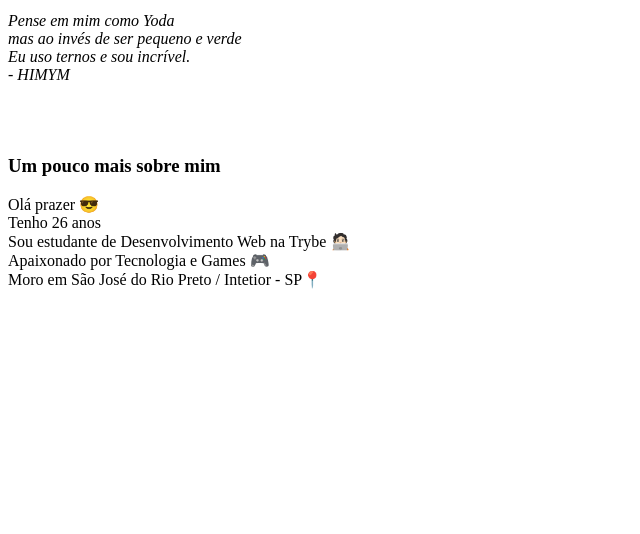
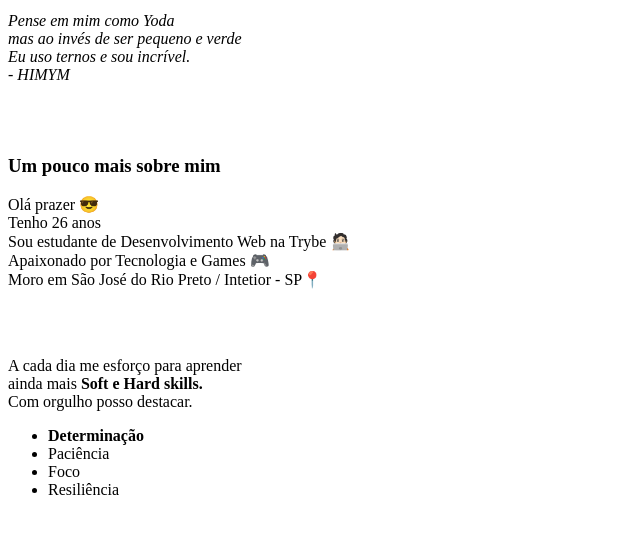
Before and after one commit to FilipeGuto/FilipeGuto.github.io, a plain HTML site: page index.html in a window 1280 px wide. Shown: the part 156-690 px from the top of the page, without its empty margins (0-640 px from the left). Drawn offline with Linux system fonts and the light colour scheme.

Commit message:
Lista de habilidades que me orgulho

```diff
--- a/index.html
+++ b/index.html
@@ -18,7 +18,22 @@
           Sou estudante de Desenvolvimento Web na Trybe 🧑🏻‍💻<br>
           Apaixonado por Tecnologia e Games 🎮<br>
           Moro em São José do Rio Preto / Intetior - SP📍 <br>
-      </p><br<br>
+      </p><br<br><br><br>
+          <p>
+              A cada dia me esforço para aprender<br>
+              ainda mais <strong>Soft e Hard skills.</strong><br>
+              Com orgulho posso destacar.
+            </p>
+             <ul>
+                   <li><strong>Determinação</strong></li>
+                   <li>Paciência</li>
+                   <li>Foco</li>
+                   <li>Resiliência</li>
+
+
+
+             </ul>
+
 
 
 
```
